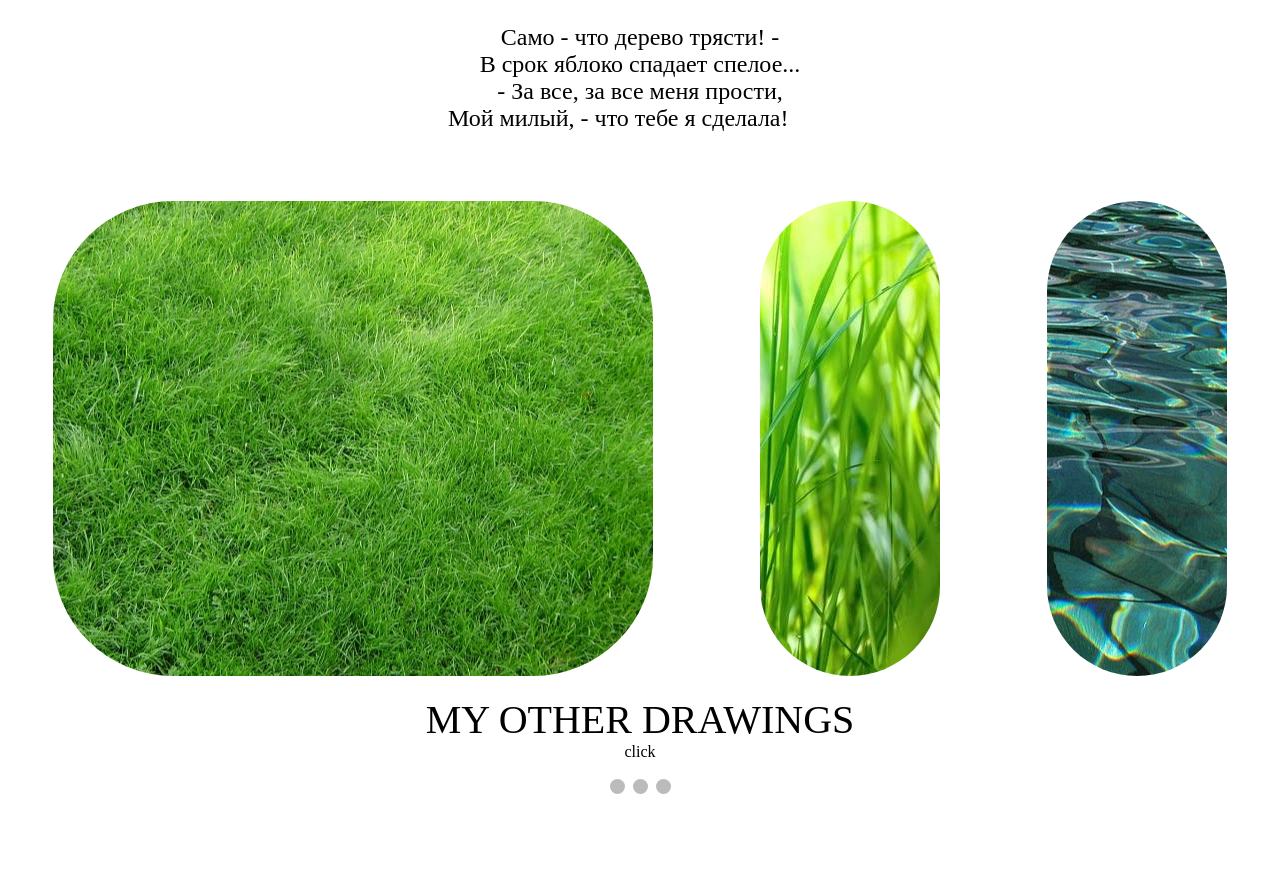
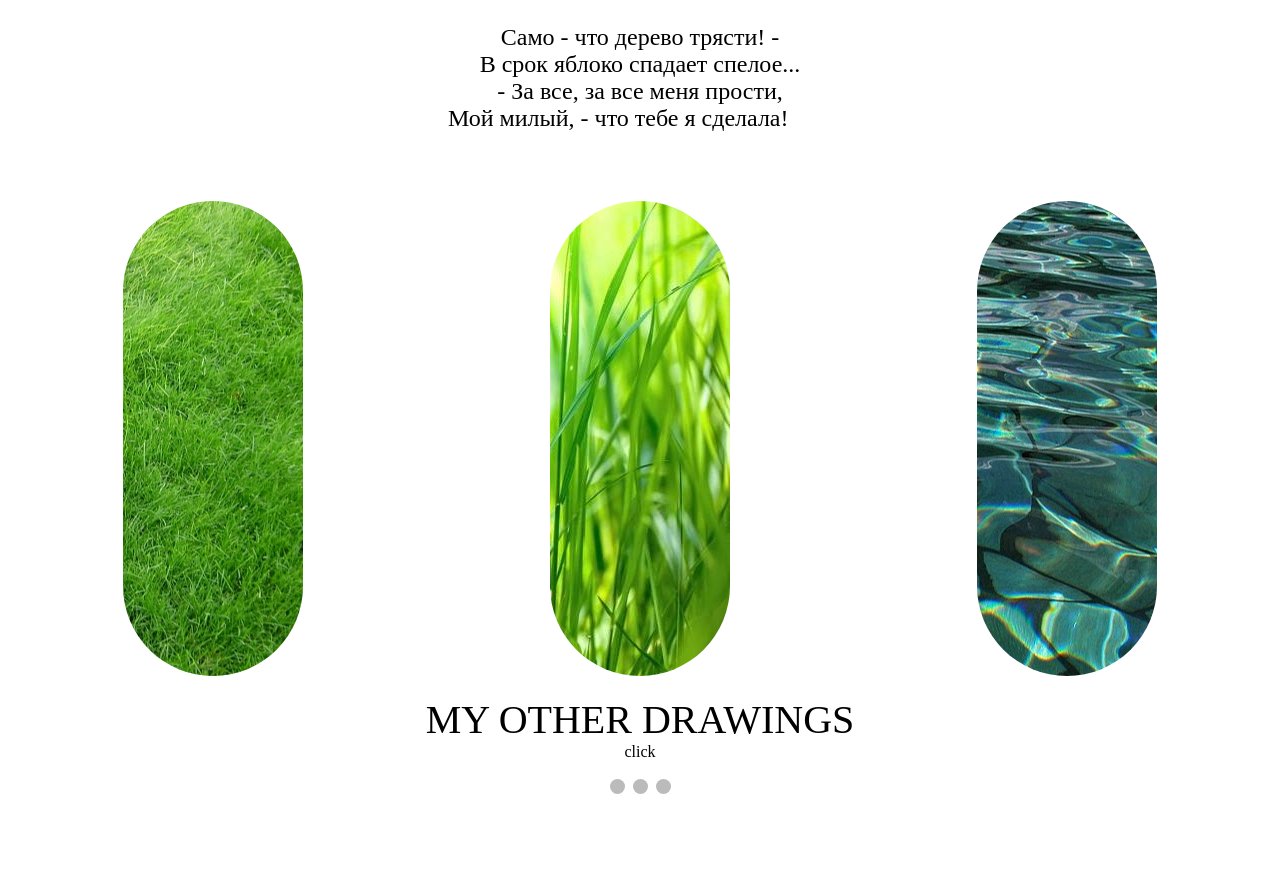
Before and after one commit to valeskaDesign/valeskaDesign.github.io, a PHP site: page / in a window 1280 px wide, with the pointer over the restyled element. Shown: the part 2286-3161 px from the top of the page. Run offline with PHP 8.4, Linux system fonts and the light colour scheme.

Commit message:
Update style.css

```diff
--- a/css/style.css
+++ b/css/style.css
@@ -244,12 +244,7 @@ justify-content: space-around;
 
 
 }
-.plav1:hover{
 
-	width:600px;
-
-
-}
 .plav2{
 	width:180px;
 	height:475px;
```
